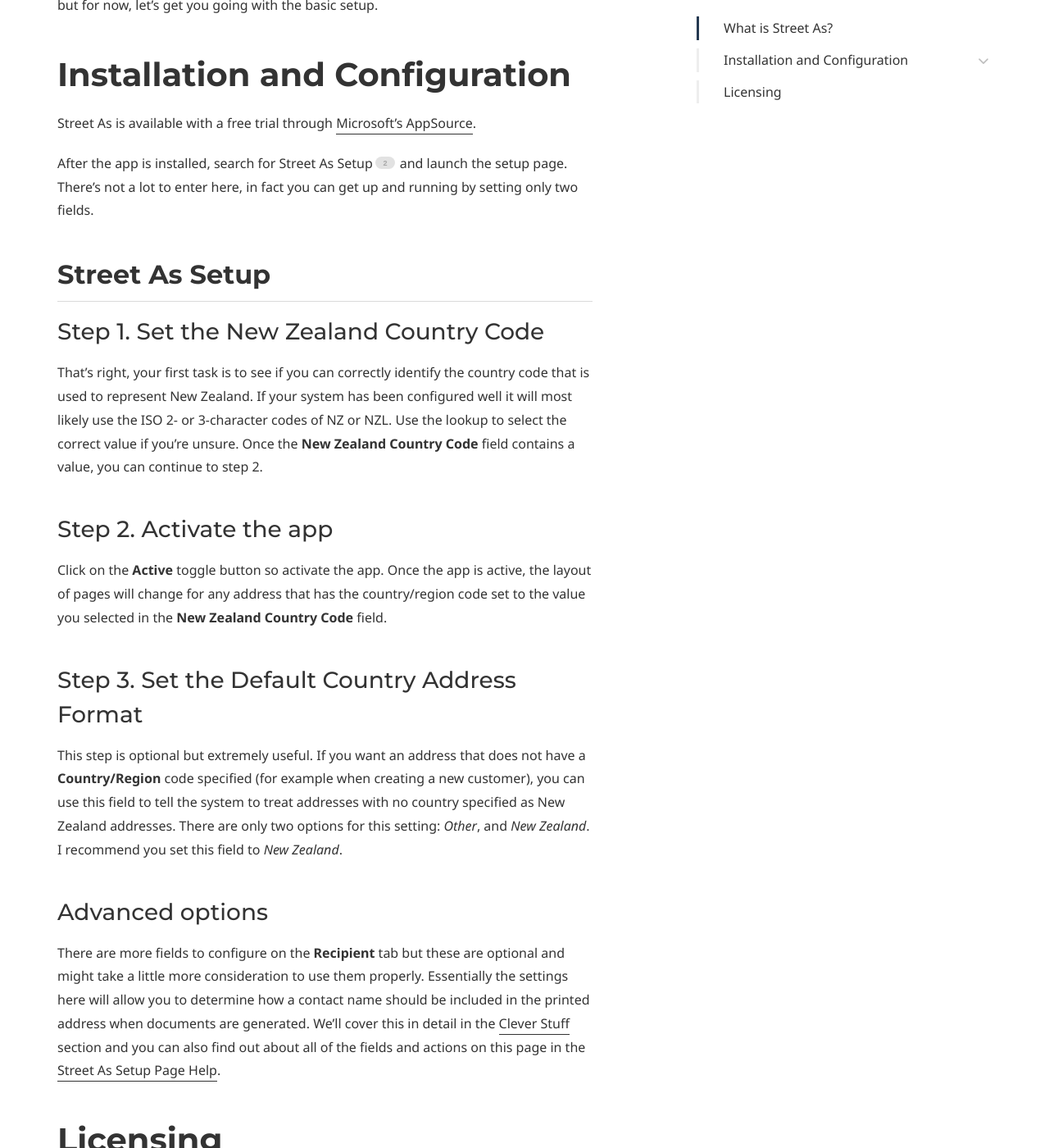
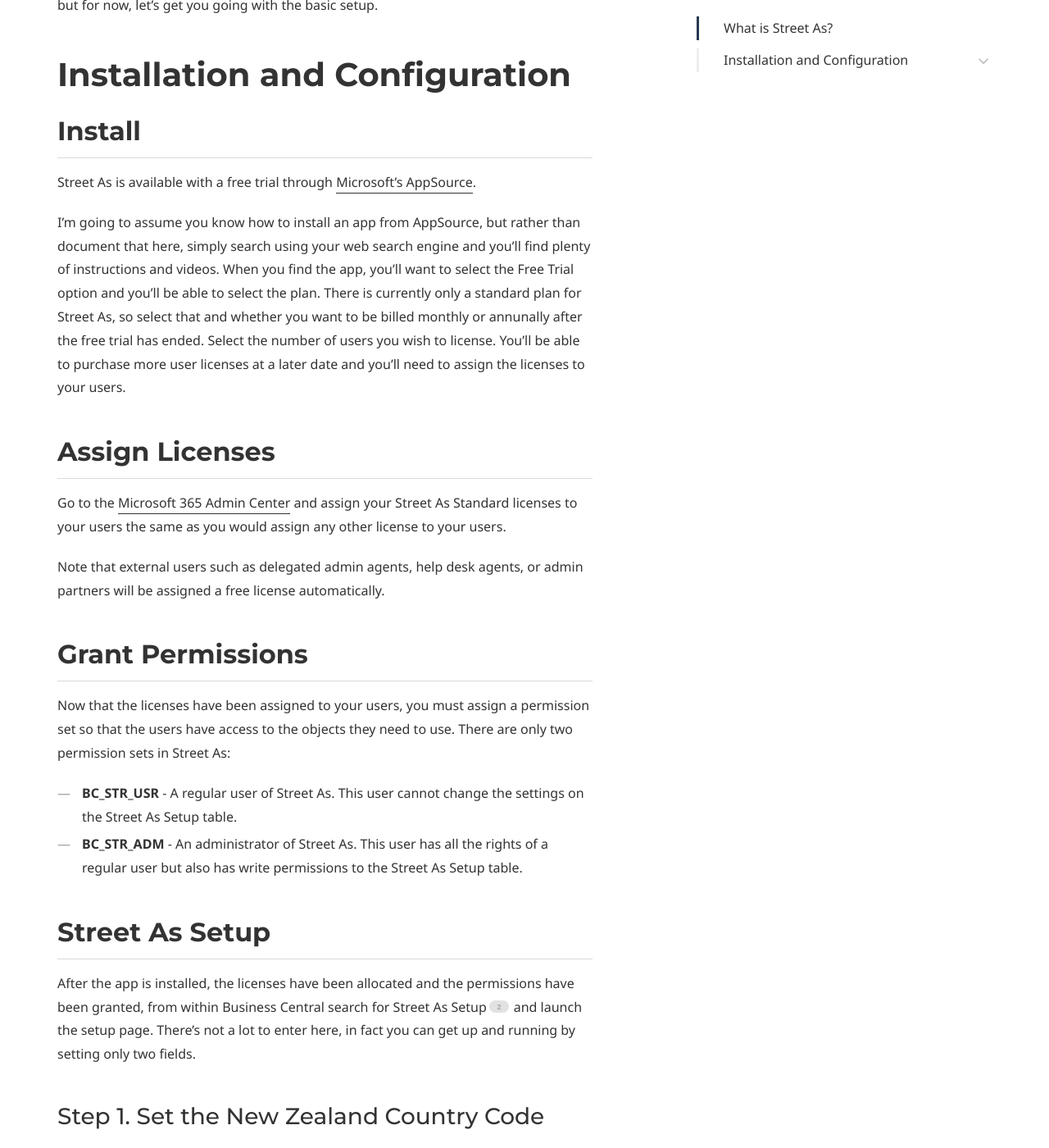
Before and after one commit to BCAppsLimited/StreetAs, a Jekyll site: the page built from getting-started.md, in a window 1280 px wide and 1400 px high, scrolled down 1197 px. Shown: the whole window at 82% size. Built offline with Jekyll 4.4.1, drawn with Linux system fonts in a browser that asks for light colours; some web fonts are replaced; some of the changed text lies outside the part shown.

Commit message:
Setup and licensing

```diff
--- a/getting-started.md
+++ b/getting-started.md
@@ -43,11 +43,28 @@ There are some more advanced features that are covered in the [Clever Stuff](/St
 
 # Installation and Configuration
 
+## Install
+
 Street As is available with a free trial through [Microsoft's AppSource](https://appsource.microsoft.com/en-US/marketplace/apps?product=dynamics-365-business-central).
 
-After the app is installed, search for Street As Setup[^2] and launch the setup page. There's not a lot to enter here, in fact you can get up and running by setting only two fields.
+I'm going to assume you know how to install an app from AppSource, but rather than document that here, simply search using your web search engine and you'll find plenty of instructions and videos. When you find the app, you'll want to select the Free Trial option and you'll be able to select the plan. There is currently only a standard plan for Street As, so select that and whether you want to be billed monthly or annunally after the free trial has ended. Select the number of users you wish to license. You'll be able to purchase more user licenses at a later date and you'll need to assign the licenses to your users.
+
+## Assign Licenses
+
+Go to the [Microsoft 365 Admin Center](https://admin.microsoft.com/) and assign your Street As Standard licenses to your users the same as you would assign any other license to your users.
+
+Note that external users such as delegated admin agents, help desk agents, or admin partners will be assigned a free license automatically.
+
+## Grant Permissions
+
+Now that the licenses have been assigned to your users, you must assign a permission set so that the users have access to the objects they need to use. There are only two permission sets in Street As:
+
+- **BC_STR_USR** - A regular user of Street As. This user cannot change the settings on the Street As Setup table.
+- **BC_STR_ADM** - An administrator of Street As. This user has all the rights of a regular user but also has write permissions to the Street As Setup table.
 
 ## Street As Setup
+
+After the app is installed, the licenses have been allocated and the permissions have been granted, from within Business Central search for Street As Setup[^2] and launch the setup page. There's not a lot to enter here, in fact you can get up and running by setting only two fields.
 
 ### Step 1. Set the New Zealand Country Code
 
@@ -55,19 +72,19 @@ That's right, your first task is to see if you can correctly identify the countr
 
 ### Step 2. Activate the app
 
-Click on the **Active** toggle button so activate the app. Once the app is active, the layout of pages will change for any address that has the country/region code set to the value you selected in the **New Zealand Country Code** field.
+Click on the **Active** toggle button to activate the app. Once the app is active, the layout of pages will change for any address that has the country/region code set to the value you selected in the **New Zealand Country Code** field. In order to see the address changes a user must have a license assigned and also have an appropriate permission set granted.
 
 ### Step 3. Set the Default Country Address Format
 
 This step is optional but extremely useful. If you want an address that does not have a **Country/Region** code specified (for example when creating a new customer), you can use this field to tell the system to treat addresses with no country specified as New Zealand addresses. There are only two options for this setting: _Other_, and _New Zealand_. I recommend you set this field to _New Zealand_.
 
+### Step 4. Ignore the Keep Single Delivery Line setting
+
+One of the features of Street As is the ability to use the delivery line of the address as a combination of Unit Line, Building, and Delivery. The three parts when separated by commas will be split during printing of addresses into three separate lines. If you wish to disable this feature and have the address line print exactly as it was entered (with the commas), you can tick the **Keep Single Delivery Line** field. It's possible to override this setting on a report-by-report basis, but we'll cover that in the [Clever Stuff](/StreetAs/advanced-configuration-options) section later on.
+
 ### Advanced options
 
 There are more fields to configure on the **Recipient** tab but these are optional and might take a little more consideration to use them properly. Essentially the settings here will allow you to determine how a contact name should be included in the printed address when documents are generated. We'll cover this in detail in the [Clever Stuff](/StreetAs/advanced-configuration-options) section and you can also find out about all of the fields and actions on this page in the [Street As Setup Page Help](/StreetAs/context-sensitive-help/#street-as-setup).
-
-# Licensing
-
-In order to use the Street As app, users must have a license assigned to their user account. If a user does not have a license assigned, the behaviour of the system will be the same as if the app was not active. This means the user will see the standard address fields on pages that contain addresses and documents that use addresses will be formatted according to the standard configuration options.
 
 ---
 
```
